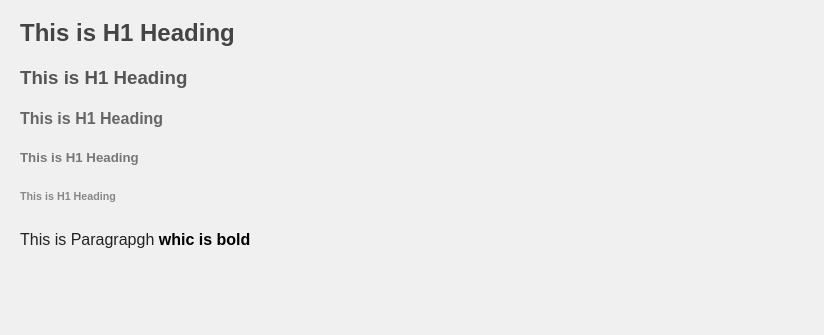
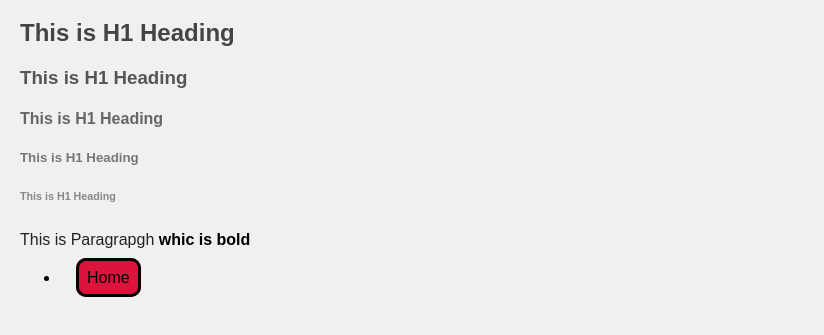
Before and after one commit to felexkuria/html-basics, a plain HTML site: page index.html in a window 1280 px wide. Shown: the part 61-396 px from the top of the page, without its empty margins (0-824 px from the left). Drawn offline with Linux system fonts and the light colour scheme.

Commit message:
learned how to use mail tags

```diff
--- a/index.html
+++ b/index.html
@@ -1,17 +1,19 @@
 <!DOCTYPE html>
 <html lang="en">
-<head>
+  <head>
     <title>Html Basics</title>
-    <link rel="stylesheet" href="/styles.css">
-
-</head>
-<body>
-<h1> This is H1 Heading </h1>
-<h2> This is H1 Heading </h2>
-<h3> This is H1 Heading </h3>
-<h4> This is H1 Heading </h4>
-<h5> This is H1 Heading </h5>
-<h6> This is H1 Heading </h6>
-<p>This is Paragrapgh <strong>whic is bold</strong></p>
-</body>
+    <link rel="stylesheet" href="/styles.css" />
+  </head>
+  <body>
+    <h1>This is H1 Heading</h1>
+    <h2>This is H1 Heading</h2>
+    <h3>This is H1 Heading</h3>
+    <h4>This is H1 Heading</h4>
+    <h5>This is H1 Heading</h5>
+    <h6>This is H1 Heading</h6>
+    <p>This is Paragrapgh <strong>whic is bold</strong></p>
+    <ul>
+      <li><a href="mailto:engineerfelex@gmail.com">Home</a></li>
+    </ul>
+  </body>
 </html>
--- a/styles.css
+++ b/styles.css
@@ -29,3 +29,12 @@ p {
 strong {
   color: #000;
 }
+a {
+  border: 3px solid black;
+  margin: 16px;
+  text-decoration: none;
+  padding: 8px;
+  border-radius: 10px;
+  color: black;
+  background-color: crimson;
+}
```
Lines whose indentation alone changed are shown as unchanged.
